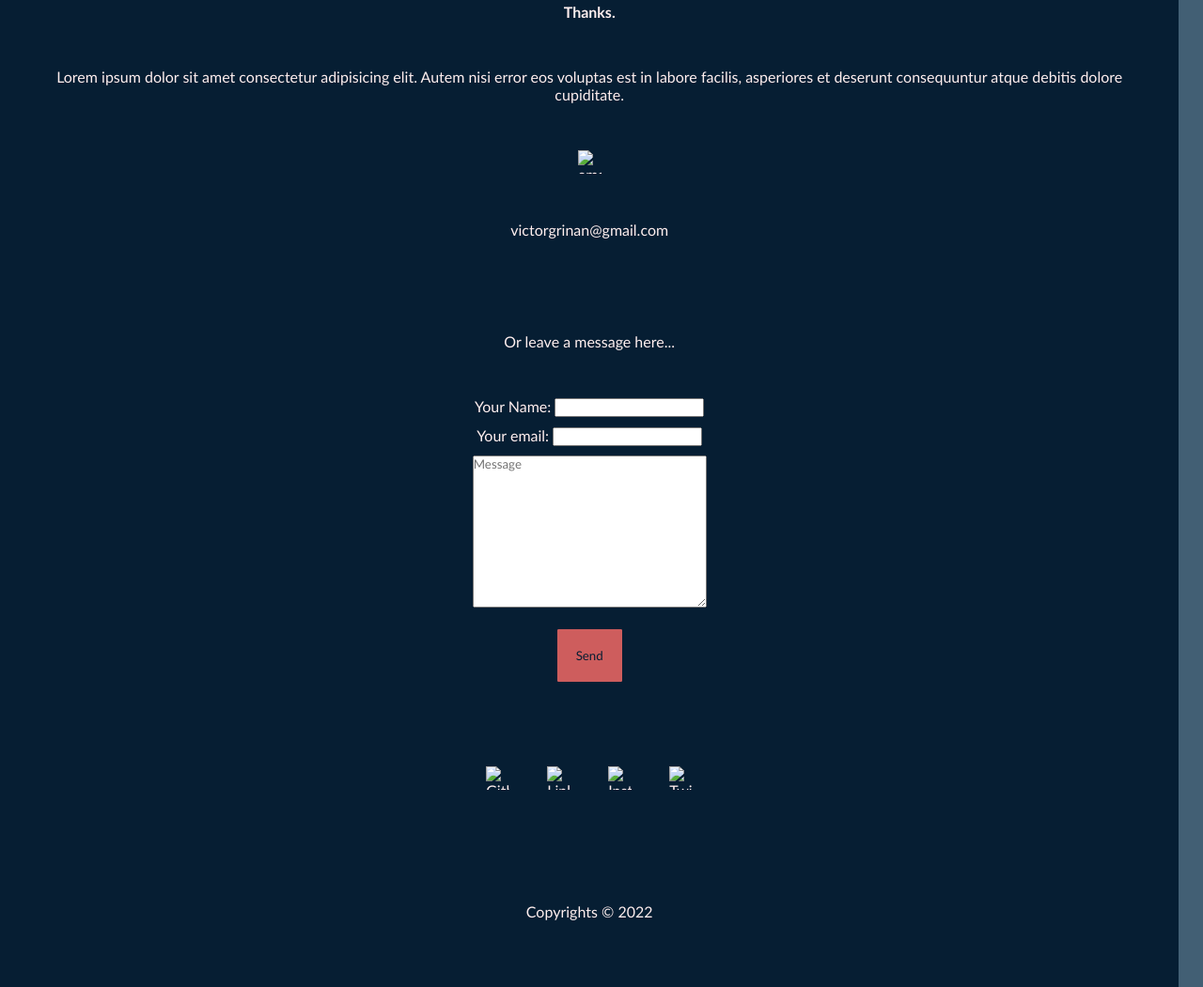
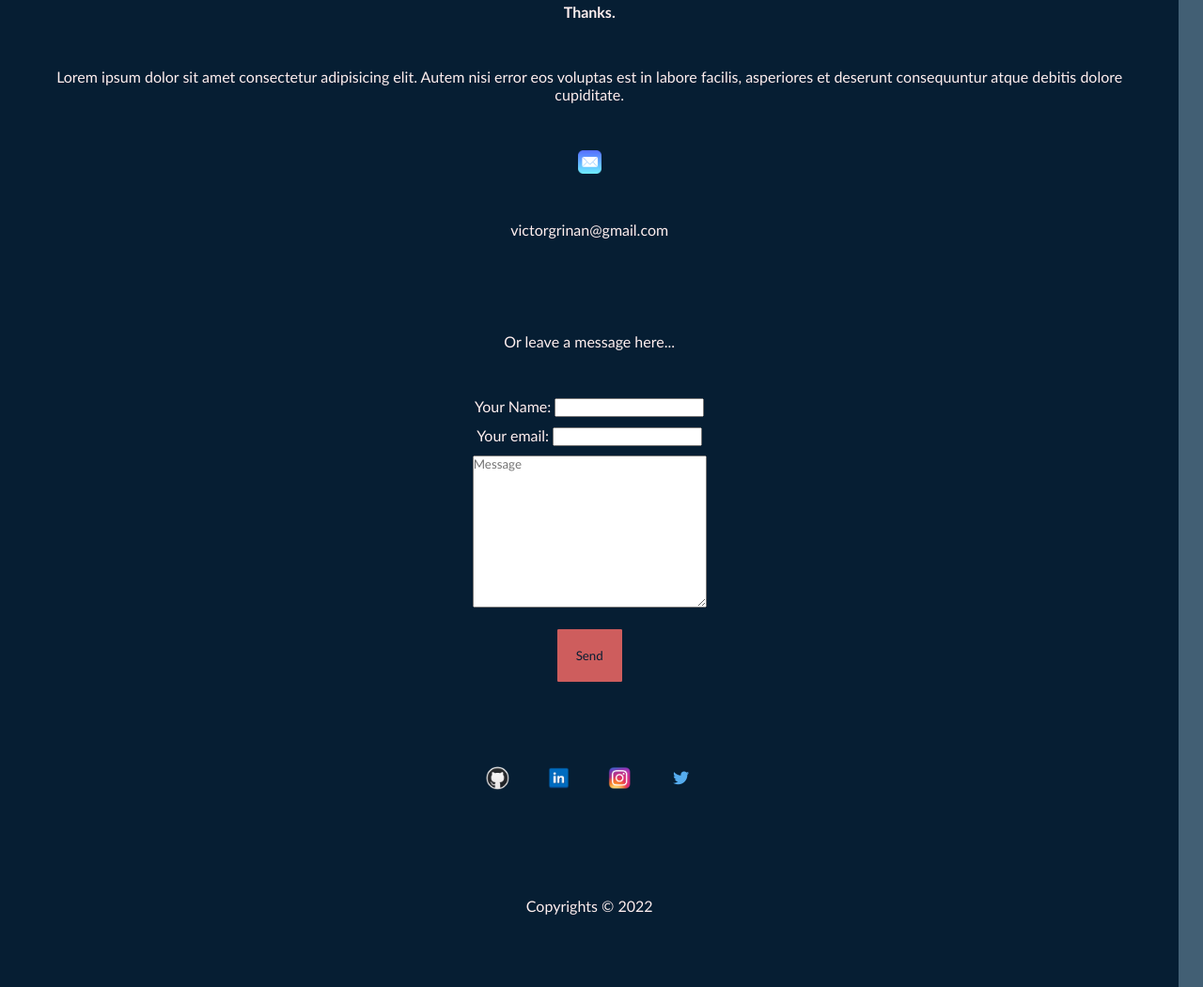
Before and after one commit to Victor-Grinan-Dev/speed_game, a plain HTML site: page index.html in a window 1280 px wide. Shown: the part 3289-4340 px from the top of the page at 94% size. Drawn offline with Linux system fonts and the light colour scheme; the site is published under a folder, as on GitHub Pages, so addresses that start at the root find nothing.

Commit message:
commonicons

```diff
--- a/index.html
+++ b/index.html
@@ -106,7 +106,7 @@
             <div class="email">
 
                 <a href="https://mail.google.com/mail/u/0/#inbox" target="blank">
-                    <img src="/common_icons/emai_color.png" alt="email" id="emailImg" class="icon">
+                    <img src="common_icons/emai_color.png" alt="email" id="emailImg" class="icon">
                 </a>
 
                     <a href="https://mail.google.com/mail/u/0/#inbox" target="blank">
@@ -137,19 +137,19 @@
 
                 <div id="some">
                     <a href="https://github.com/Victor-python" target="blank">
-                        <img src="/common_icons/github_circle_white_border.com.png" alt="Github" class="some">
+                        <img src="common_icons/github_circle_white_border.com.png" alt="Github" class="some">
                     </a>
 
                     <a href="https://www.linkedin.com/in/victor-gri%C3%B1an-892a741b7/" target="blank">
-                        <img src="/common_icons/Linkedin-logo-transparent-PNG.png" alt="Linked-in" class="some">
+                        <img src="common_icons/Linkedin-logo-transparent-PNG.png" alt="Linked-in" class="some">
                     </a>
 
                     <a href="https://www.instagram.com/victor_grinan_dev/" target="blank">
-                        <img src="/common_icons/instagram_color.com.png" alt="Instagram" class="some">
+                        <img src="common_icons/instagram_color.com.png" alt="Instagram" class="some">
                     </a>
 
                     <a href="https://twitter.com/GrinanVictor" target="blank">
-                        <img src="/common_icons/twitter_vector_color.com.png" alt="Twitter" class="some">
+                        <img src="common_icons/twitter_vector_color.com.png" alt="Twitter" class="some">
                     </a>
                 </div>
             </section>
```
